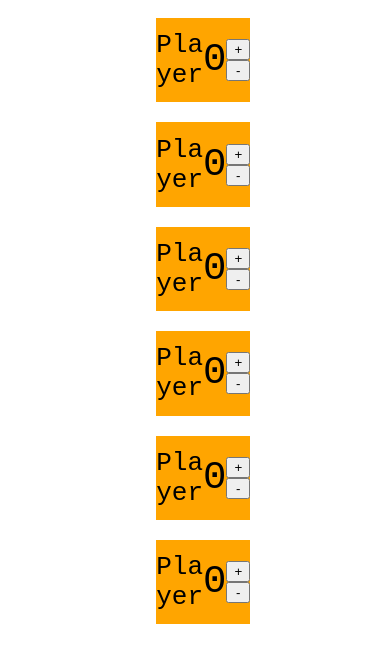
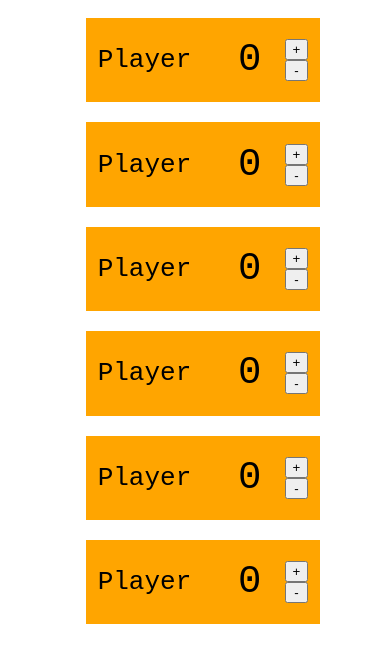
Before and after one commit to OriolOr/CatanCounter, a React app in the folder frontweb/: page / in a window 390 px wide. Shown: the top 662 px of the page. Built offline with nearby package versions, Linux system fonts and the light colour scheme.

Commit message:
make application weigth  responsive

```diff
--- a/frontweb/src/components/board/board.styles.css
+++ b/frontweb/src/components/board/board.styles.css
@@ -2,5 +2,6 @@
   display: flex;
   flex-direction: column;
   align-items: center;
-  width: 40%;
+  width: 25rem;
+  min-width: 20rem;
 }
--- a/frontweb/src/components/card/card.tsx
+++ b/frontweb/src/components/card/card.tsx
@@ -15,7 +15,6 @@ const Card: React.FC = () => {
       <button onClick={addPoint}>+</button>
       <button onClick={subPoint}>-</button>
       </div>
-
     </div>
   );
 
```
Also changed, not shown: 1 other file (tests, documents, lock files or other folders).
